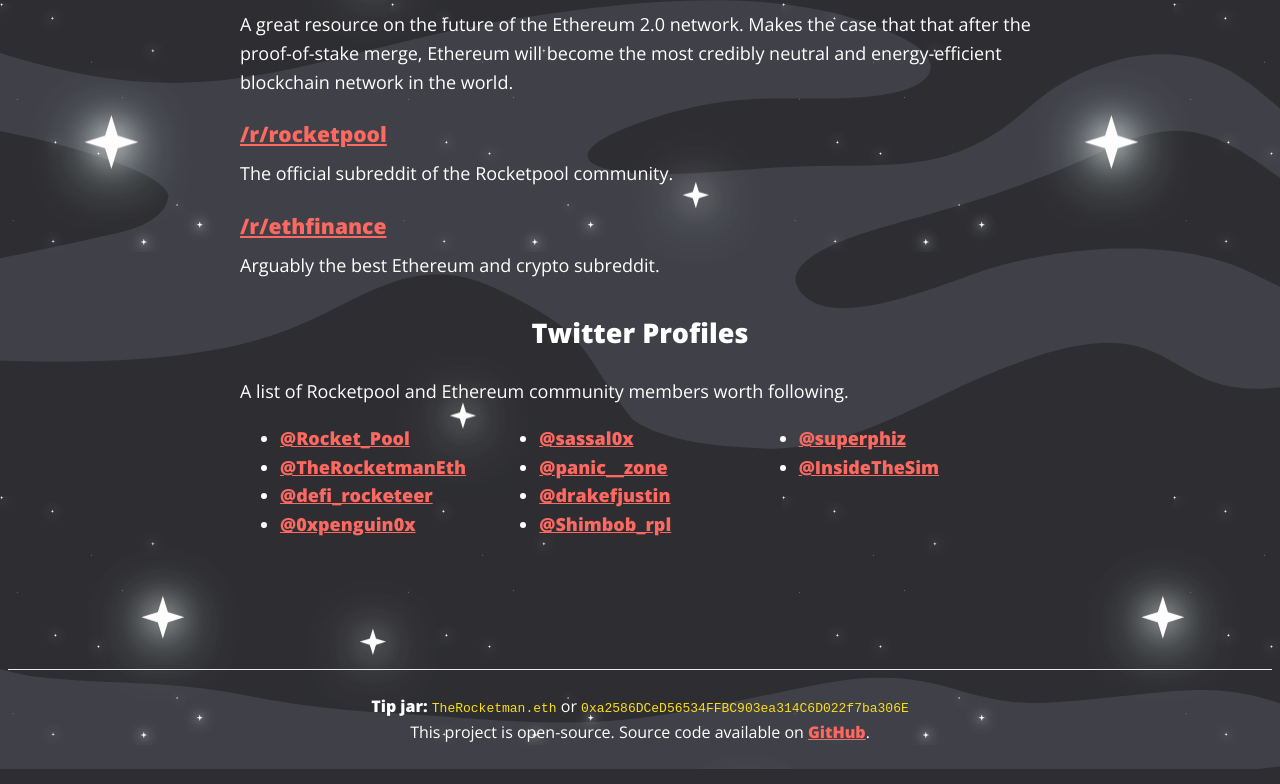
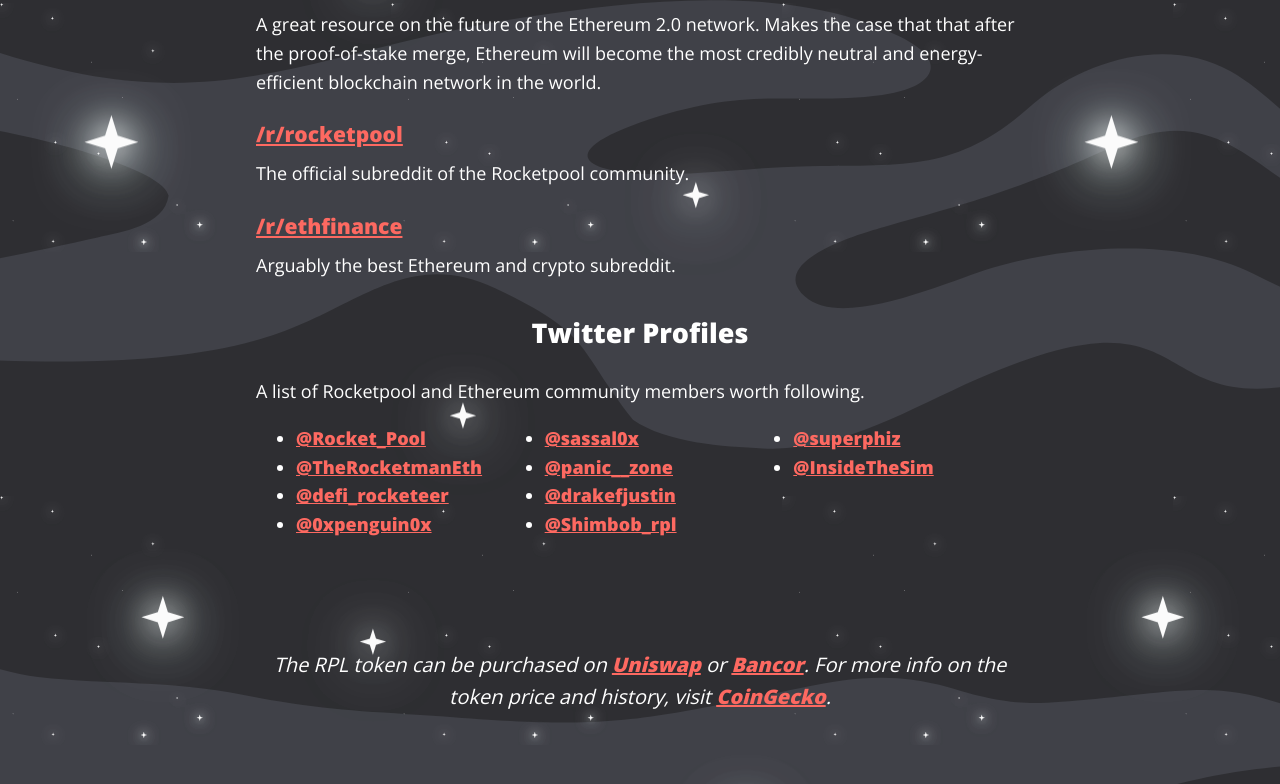
Before and after one commit to chrisco512/rocketpoolratiogang, a Next.js app: page / in a window 1280 px wide. Shown: the part 1476-2260 px from the top of the page. Built offline with nearby package versions, Linux system fonts and the light colour scheme; no server answers.

Commit message:
Adding tokeninfo

```diff
--- a/components/Links.module.css
+++ b/components/Links.module.css
@@ -8,12 +8,17 @@
   text-align: center;
 }
 
+.linkResource {
+  margin-right: 16px;
+  margin-left: 16px;
+}
+
 .linkResource h3 {
   margin-bottom: 4px;
 }
 
 .linkResource p {
-  margin: 8px 0;
+  margin: 8px 0px;
   line-height: 1.6;
 }
 
--- a/pages/index.js
+++ b/pages/index.js
@@ -1,26 +1,16 @@
 import Head from 'next/head';
-import Image from 'next/image';
-import Collapsible from 'react-collapsible';
-import { useState } from 'react';
 import useSWR from 'swr';
 
 import Links from '../components/Links';
 import FAQ from '../components/FAQ';
 import Megatron from '../components/Megatron';
 import RangeSlider from '../components/RangeSlider';
-import usePromise from '../lib/hooks/usePromise';
 import styles from '../styles/Home.module.css';
 
 const fetcher = (...args) => fetch(...args).then(res => res.json());
 
 export default function Home() {
-  // const [result, error, isLoading] = usePromise(() =>
-  //   fetch(
-  //     `https://api.coingecko.com/api/v3/simple/price?ids=rocket-pool,ethereum&vs_currencies=eth%2Cusd`
-  //   ).then(r => r.json())
-  // );
-
-  const { data, error, isValidating } = useSWR(
+  const { data } = useSWR(
     `https://api.coingecko.com/api/v3/simple/price?ids=rocket-pool,ethereum&vs_currencies=eth%2Cusd`,
     fetcher,
     {
@@ -81,6 +71,33 @@
         <div style={{ marginTop: 32, marginBottom: 32 }}>
           <Links />
         </div>
+        <div
+          style={{ marginTop: 32, marginBottom: 32 }}
+          className={styles.tokenInfo}
+        >
+          <p style={{ fontWeight: 18, lineHeight: 1.6 }}>
+            The RPL token can be purchased on{' '}
+            <a
+              href="https://app.uniswap.org/#/swap?inputCurrency=0xb4efd85c19999d84251304bda99e90b92300bd93&outputCurrency=0xc02aaa39b223fe8d0a0e5c4f27ead9083c756cc2"
+              target="_blank"
+            >
+              Uniswap
+            </a>{' '}
+            or{' '}
+            <a
+              href="https://app.bancor.network/eth/swap?from=0xB4EFd85c19999D84251304bDA99E90B92300Bd93&to=0x1F573D6Fb3F13d689FF844B4cE37794d79a7FF1C"
+              target="_blank"
+            >
+              Bancor
+            </a>. For more info on the token price and history, visit{' '}
+            <a
+              href="https://www.coingecko.com/en/coins/rocket-pool"
+              target="_blank"
+            >
+              CoinGecko
+            </a>.
+          </p>
+        </div>
       </main>
 
       <footer className={styles.footer}>
--- a/styles/Home.module.css
+++ b/styles/Home.module.css
@@ -19,6 +19,24 @@
 
 .megatronContainer {
   margin-bottom: 32px;
+}
+
+.tokenInfo {
+  font-size: 20px;
+  font-style: italic;
+  max-width: 800px;
+  padding: 8px 16px;
+  text-align: center;
+}
+
+.tokenInfo a {
+  color: #fd6961;
+  text-decoration: underline;
+  font-weight: bold;
+}
+
+.tokenInfo a:hover {
+  color: rgb(249, 222, 26);
 }
 
 @media (max-width: 400px) {
```
